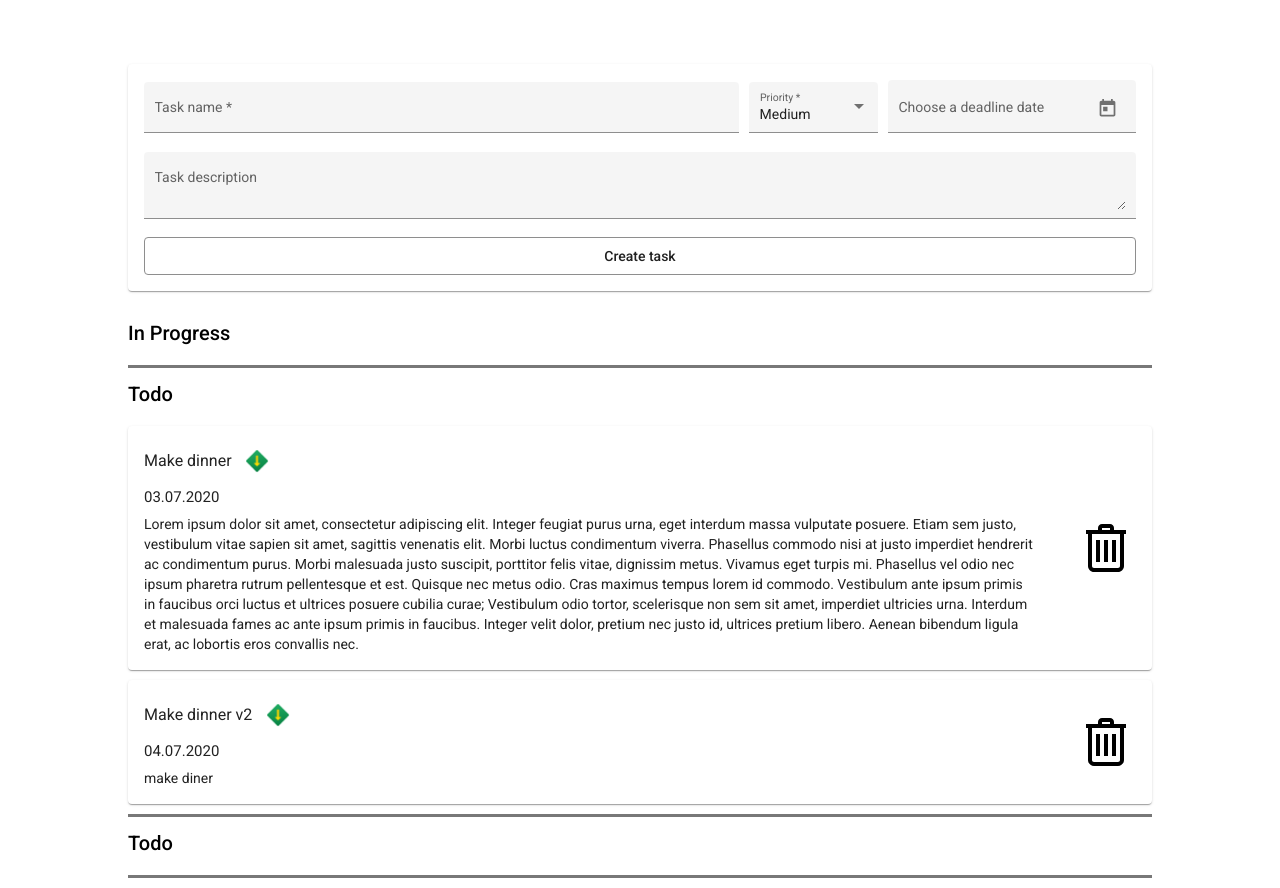
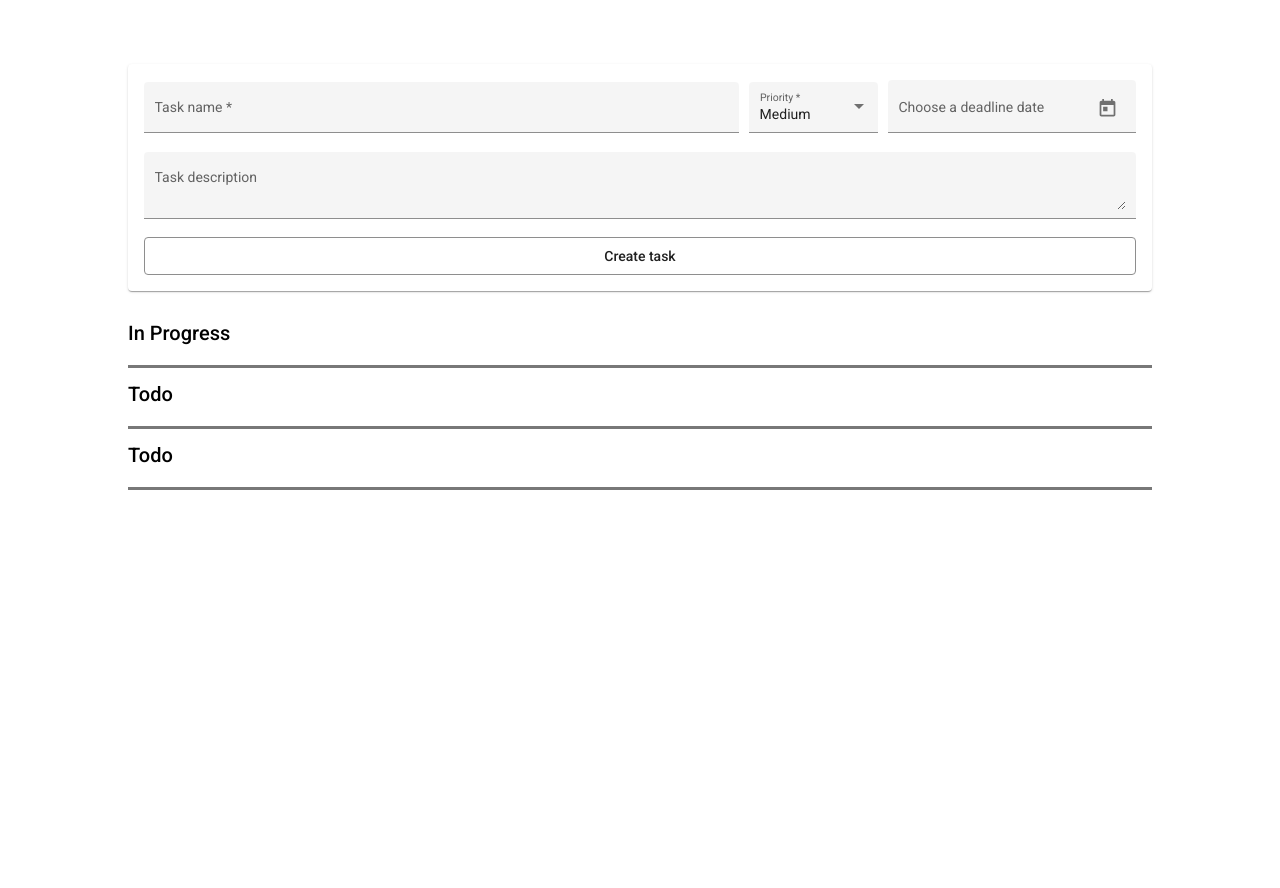
Before and after one commit to Verterr/to-do-list, an Angular app: page / in a window 1280 px wide. After the commit the page ends 800 px from the top, so only its background shows below. Built offline with nearby package versions, Linux system fonts and the light colour scheme.

Commit message:
switched status to 3 arrays

```diff
--- a/src/app/add-todo/add-todo.component.ts
+++ b/src/app/add-todo/add-todo.component.ts
@@ -10,12 +10,11 @@ import {FormControl} from '@angular/forms';
 })
 export class AddTodoComponent {
 
-  model = new Todo('todo', 'medium', '', '', '');
+  model = new Todo( 'medium', '', '', '');
   selected = new FormControl('medium');
   onSubmit(title, priority, date, description) {
     if(title.model.length !== 0){
       todoList.push({
-        status: 'todo',
         priority: priority.value,
         title: title.model,
         date: date.model,
--- a/src/app/todo-list/todo-list.component.html
+++ b/src/app/todo-list/todo-list.component.html
@@ -5,12 +5,12 @@
   <div class="TaskListContainer" style="display: block; margin: 2% auto 0 auto; width: 80%">
     <div
       cdkDropList #inProgressList="cdkDropList"
-      [cdkDropListData]="todos"
+      [cdkDropListData]="inProgress"
       [cdkDropListConnectedTo]="[doneList,todoList]"
       (cdkDropListDropped)="drop($event)"
       class="InProgressContainer" style="border-bottom: 3px solid rgb(120, 120, 120); margin-bottom: 10px">
       <h2>In Progress</h2>
-      <todo *ngFor="let todo of todos" [todo]="todo" [status]="inProgressStatus" cdkDrag></todo>
+      <todo *ngFor="let todo of inProgress" [todo]="todo" cdkDrag></todo>
     </div>
     <div
       cdkDropList
@@ -20,17 +20,17 @@
       (cdkDropListDropped)="drop($event)"
       class="TodoContainer" style="border-bottom: 3px solid rgb(120, 120, 120); margin-bottom: 10px">
       <h2>Todo</h2>
-      <todo *ngFor="let todo of todos" [todo]="todo" [status]="todoStatus" cdkDrag></todo>
+      <todo *ngFor="let todo of todos" [todo]="todo" cdkDrag></todo>
     </div>
     <div
       cdkDropList
       #doneList="cdkDropList"
-      [cdkDropListData]="todos"
+      [cdkDropListData]="done"
       [cdkDropListConnectedTo]="[inProgressList,todoList]"
       (cdkDropListDropped)="drop($event)"
       class="DoneContainer" style="border-bottom: 3px solid rgb(120, 120, 120); margin-bottom: 10px">
       <h2>Todo</h2>
-      <todo *ngFor="let todo of todos" [todo]="todo" [status]="doneStatus" cdkDrag></todo>
+      <todo *ngFor="let todo of done" [todo]="todo" cdkDrag></todo>
     </div>
   </div>
 </div>
--- a/src/app/todo-list/todo-list.component.ts
+++ b/src/app/todo-list/todo-list.component.ts
@@ -1,7 +1,7 @@
 import {Component} from '@angular/core';
-import {todoList} from '../todoList';
+import {doneList, inProgressList, todoList} from '../todoList';
 import {CdkDragDrop, moveItemInArray, transferArrayItem} from '@angular/cdk/drag-drop';
-import {Todo} from '../todo/todo';
+import {Todo} from '../Todo/todo';
 
 @Component({
   selector: 'todo-list',
@@ -10,10 +10,8 @@ import {Todo} from '../todo/todo';
 })
 export class TodoListComponent {
   todos = todoList;
-
-  inProgressStatus = 'inProgress';
-  todoStatus = 'todo';
-  doneStatus = 'done';
+  inProgress = inProgressList;
+  done = doneList;
 
   drop(event: CdkDragDrop<Todo[], any>) {
     if (event.previousContainer === event.container) {
--- a/src/app/todo/todo.component.html
+++ b/src/app/todo/todo.component.html
@@ -1,4 +1,4 @@
-<mat-card *ngIf="todo.status === status" class="Task" style="margin-bottom: 1%; display: flex; justify-content: space-between; align-items: center">
+<mat-card class="Task" style="margin-bottom: 1%; display: flex; justify-content: space-between; align-items: center">
   <div class="infoContainer" style="width: 90%">
     <div class="firstRow" style="display: flex; align-items: center; width: 30%">
       <h3 class="titleContainer" style="margin: 5px 0; padding: 0;">
--- a/src/app/todo/todo.component.ts
+++ b/src/app/todo/todo.component.ts
@@ -8,5 +8,4 @@ import {Todo} from '../Todo/todo';
 })
 export class TodoComponent {
   @Input() todo: Todo;
-  @Input() status: Todo['status'];
 }
--- a/src/app/todo/todo.ts
+++ b/src/app/todo/todo.ts
@@ -1,6 +1,5 @@
 export class Todo {
   constructor(
-    public status: 'todo' | 'inProgress' | 'done',
     public priority: string,
     public title: string,
     public date: string,
--- a/src/app/todoList.ts
+++ b/src/app/todoList.ts
@@ -1,6 +1,7 @@
 import {Todo} from './Todo/todo';
 
-export var todoList: Todo[] = [
-  {status: 'todo', priority: 'low', title: 'Make dinner', date: '03.07.2020', description:'Lorem ipsum dolor sit amet, consectetur adipiscing elit. Integer feugiat purus urna, eget interdum massa vulputate posuere. Etiam sem justo, vestibulum vitae sapien sit amet, sagittis venenatis elit. Morbi luctus condimentum viverra. Phasellus commodo nisi at justo imperdiet hendrerit ac condimentum purus. Morbi malesuada justo suscipit, porttitor felis vitae, dignissim metus. Vivamus eget turpis mi. Phasellus vel odio nec ipsum pharetra rutrum pellentesque et est. Quisque nec metus odio. Cras maximus tempus lorem id commodo. Vestibulum ante ipsum primis in faucibus orci luctus et ultrices posuere cubilia curae; Vestibulum odio tortor, scelerisque non sem sit amet, imperdiet ultricies urna. Interdum et malesuada fames ac ante ipsum primis in faucibus. Integer velit dolor, pretium nec justo id, ultrices pretium libero. Aenean bibendum ligula erat, ac lobortis eros convallis nec.'},
-  {status: 'todo', priority: 'low', title: 'Make dinner v2', date: '04.07.2020', description:'make diner'}
-];
+export var todoList: Todo[] = [];
+
+export var inProgressList: Todo[] = [];
+
+export var doneList: Todo[] = [];
```
